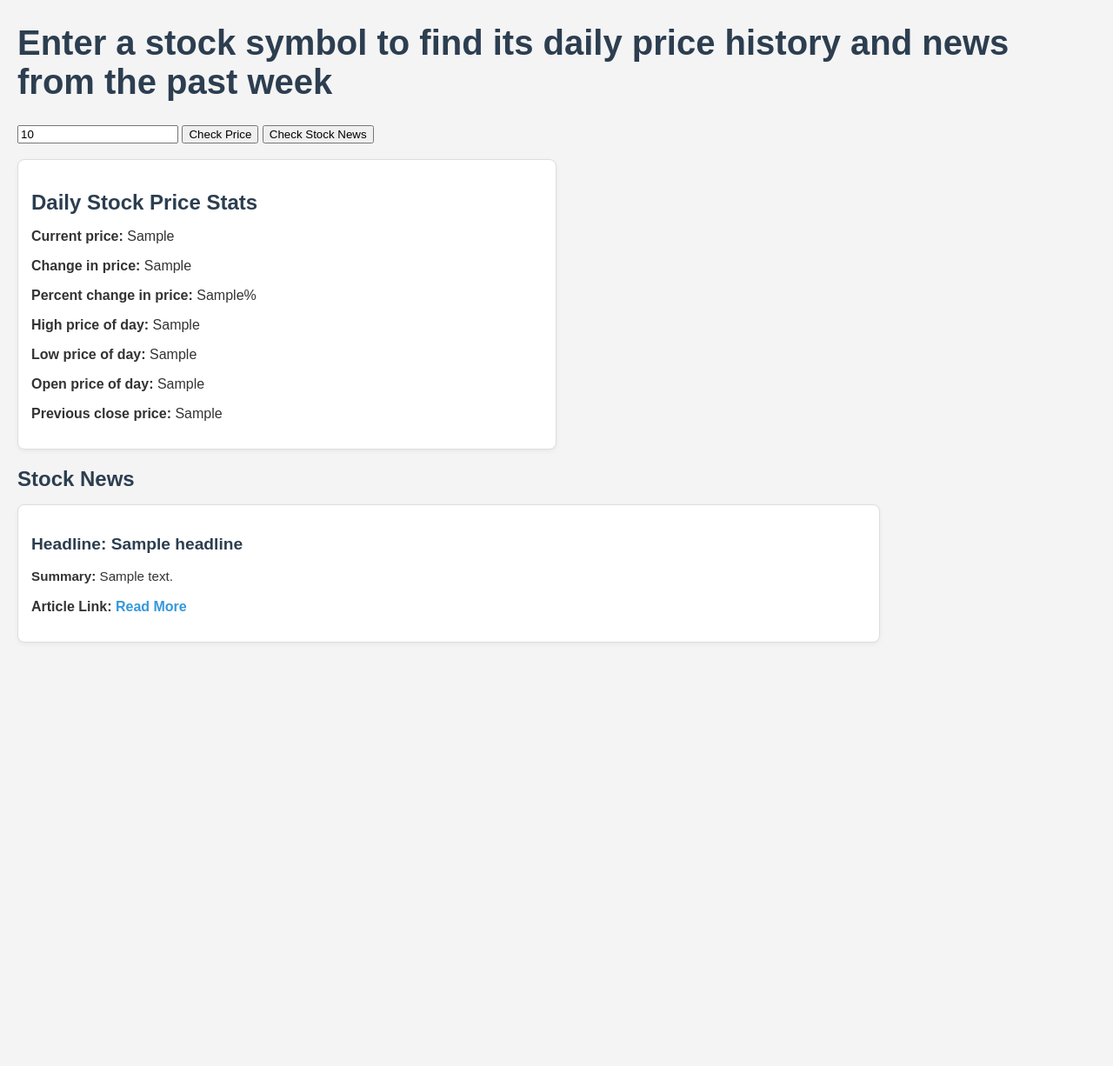
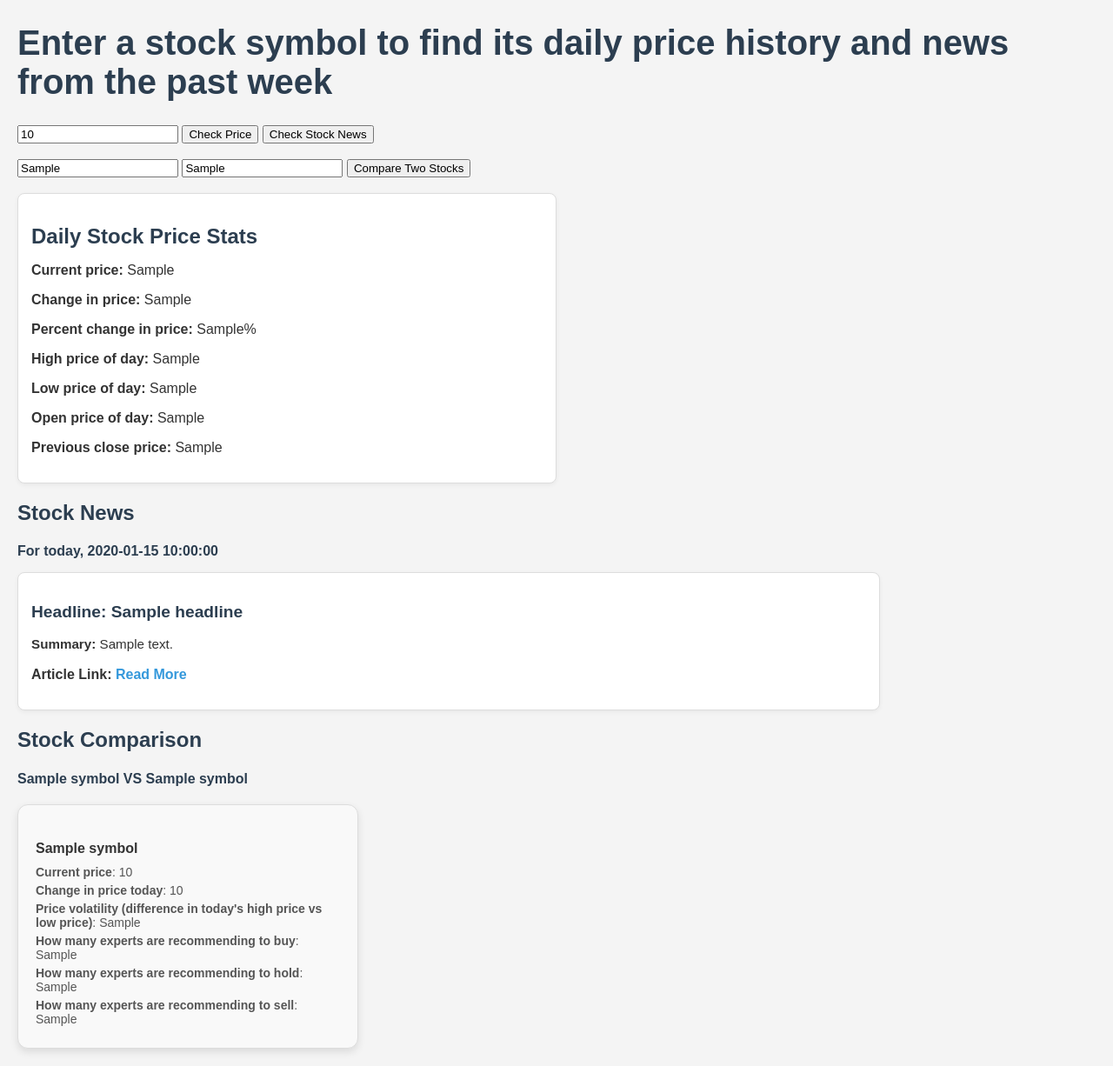
Before and after one commit to JeffTaylor108/TD-Ameritrade-API, a Flask app: template templates/index.html in a window 1280 px wide. Shown: the whole page at 87% size. Before the commit the page ends 739 px from the top, so only its background shows below. Run offline with Flask 3, Linux system fonts and the light colour scheme; the template is opened without the code that fills it: most values are stand-ins (such as "Sample title", 1, 10 or a date in 2020).

Commit message:
added comparing two stocks and refactored backend to always grab the daily news

```diff
--- a/main.py
+++ b/main.py
@@ -2,6 +2,7 @@ import requests
 from flask import Flask, render_template, request, redirect, url_for
 import os
 from dotenv import load_dotenv
+import datetime
 # pip install finnhub-python
 import finnhub
 
@@ -10,6 +11,8 @@ load_dotenv()
 app = Flask(__name__)
 base_url = 'https://finnhub.io/api/v1/'
 api_key = os.getenv('API_KEY')
+
+current_date = datetime.date.today()
 
 # client imported from github page for accessing API:
 # finnhub_client = finnhub.Client(api_key=os.getenv('API_KEY'))
@@ -45,14 +48,54 @@ def get_stock_price():
 @app.route('/stock-news', methods=['GET'])
 def get_stock_news():
     stock_symbol = request.args.get('stock')
-    url = f"{base_url}/company-news?symbol={stock_symbol}&from=2025-05-08&to=2025-05-08&token={api_key}"
+    url = f"{base_url}/company-news?symbol={stock_symbol}&from={current_date}&to={current_date}&token={api_key}"
 
     response = requests.get(url)
     stock_news = response.json()
     if stock_news:
         print('successfully retrieved stock_news')
 
-    return render_template('index.html', stock_news=stock_news, stock=stock_symbol)
+    return render_template('index.html', stock_news=stock_news, stock=stock_symbol, date=current_date)
+
+# compares two companies for stock prices and recommendation trends
+@app.route('/stock-comparison', methods=['GET'])
+def compare_stocks():
+    stock_symbol1 = request.args.get('stock1').upper()
+    stock_symbol2 = request.args.get('stock2').upper()
+
+    stock1_price_url = f"{base_url}/quote?symbol={stock_symbol1}&token={api_key}"
+    stock2_price_url = f"{base_url}/quote?symbol={stock_symbol2}&token={api_key}"
+    stock1_recc_url = f"{base_url}/stock/recommendation?symbol={stock_symbol1}&token={api_key}"
+    stock2_recc_url = f"{base_url}/stock/recommendation?symbol={stock_symbol2}&token={api_key}"
+
+    stock1_prices = requests.get(stock1_price_url).json()
+    stock2_prices = requests.get(stock2_price_url).json()
+    stock1_reccs = requests.get(stock1_recc_url).json()
+    stock2_reccs = requests.get(stock2_recc_url).json()
+
+    result = {
+        'stock1': {
+            'symbol': stock1_reccs[0]['symbol'],
+            'current_price': stock1_prices['c'],
+            'change_in_price': stock1_prices['d'],
+            'daily_volatility': stock1_prices['h'] - stock1_prices['l'],
+            'recommended_to_buy': stock1_reccs[0]['buy'],
+            'recommended_to_hold': stock1_reccs[0]['hold'],
+            'recommended_to_sell': stock1_reccs[0]['sell']
+        },
+        'stock2': {
+            'symbol': stock2_reccs[0]['symbol'],
+            'current_price': stock2_prices['c'],
+            'change_in_price': stock2_prices['d'],
+            'daily_volatility': stock2_prices['h'] - stock2_prices['l'],
+            'recommended_to_buy': stock2_reccs[0]['buy'],
+            'recommended_to_hold': stock2_reccs[0]['hold'],
+            'recommended_to_sell': stock2_reccs[0]['sell']
+        }
+    }
+    print(result)
+
+    return render_template('index.html', comparison=result, stock1=stock_symbol1, stock2=stock_symbol2)
 
 @app.route('/')
 def home():
--- a/static/css/styles.css
+++ b/static/css/styles.css
@@ -5,7 +5,7 @@ body {
     color: #333;
 }
 
-h2 {
+h2, h4 {
     color: #2c3e50;
     margin-bottom: 15px;
 }
@@ -52,3 +52,32 @@ h1 {
     text-decoration: none;
     font-weight: bold;
 }
+
+.stock-comparison-container {
+    display: flex;
+    flex-wrap: wrap;
+    gap: 20px;
+    justify-content: left;
+    margin-top: 20px;
+}
+
+.stock-card {
+    background-color: #f9f9f9;
+    border: 1px solid #ddd;
+    border-radius: 12px;
+    padding: 20px;
+    width: 350px;
+    box-shadow: 0 4px 10px rgba(0, 0, 0, 0.1);
+    transition: transform 0.2s ease;
+}
+
+.stock-card h4 {
+    margin-bottom: 10px;
+    color: #333;
+}
+
+.stock-card p {
+    margin: 5px 0;
+    font-size: 14px;
+    color: #555;
+}
--- a/templates/index.html
+++ b/templates/index.html
@@ -12,6 +12,13 @@
         <input type="text" name="stock" id="stock" value="{{ stock }}">
         <input type="submit" name="action" value="Check Price">
         <input type="submit" name="action" value="Check Stock News">
+    </form>
+    <br>
+
+    <form action='/stock-comparison' method='GET'>
+        <input type="text" name="stock1" id="stock1" value="{{ stock1 }}">
+        <input type="text" name="stock2" id="stock2" value="{{ stock2 }}">
+        <input type="submit" name="compare" value="Compare Two Stocks">
     </form>
     <br>
 
@@ -30,6 +37,7 @@
 
     {% if stock_news %}
         <h2>Stock News</h2>
+        <h4>For today, {{ date }}</h4>
         {% for news in stock_news %}
             <div class="news-card">
                 <h3 class="headline">Headline: {{ news['headline'] }}</h3>
@@ -39,5 +47,23 @@
         {% endfor %}
     {% endif %}
 
+    {% if comparison %}
+        <h2>Stock Comparison</h2>
+        <h4>{{ comparison['stock1']['symbol'] }} VS {{ comparison['stock2']['symbol'] }}</h4>
+        <div class="stock-comparison-container">
+            {% for stock in comparison.values() %}
+                <div class="stock-card">
+                    <h4>{{ stock['symbol'] }}</h4>
+                    <p><strong>Current price</strong>: {{ stock['current_price'] }}</p>
+                    <p><strong>Change in price today</strong>: {{ stock['change_in_price'] }}</p>
+                    <p><strong>Price volatility (difference in today's high price vs low price)</strong>: {{ stock['daily_volatility'] }}</p>
+                    <p><strong>How many experts are recommending to buy</strong>: {{ stock['recommended_to_buy'] }}</p>
+                    <p><strong>How many experts are recommending to hold</strong>: {{ stock['recommended_to_hold'] }}</p>
+                    <p><strong>How many experts are recommending to sell</strong>: {{ stock['recommended_to_sell'] }}</p>
+                </div>
+            {% endfor %}
+        </div>
+    {% endif %}
+
 </body>
 </html>
```
